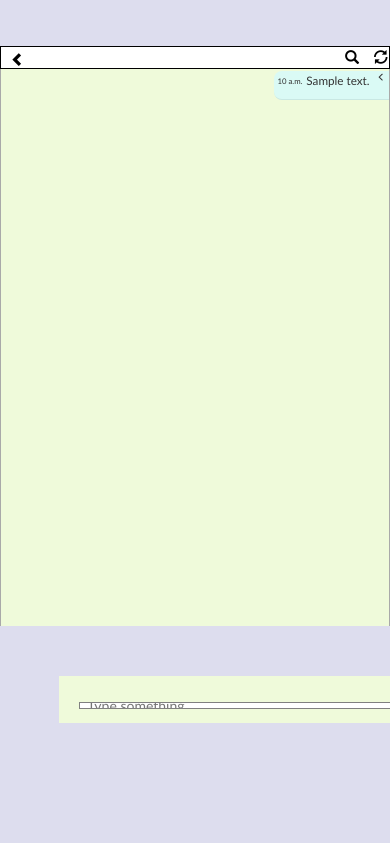
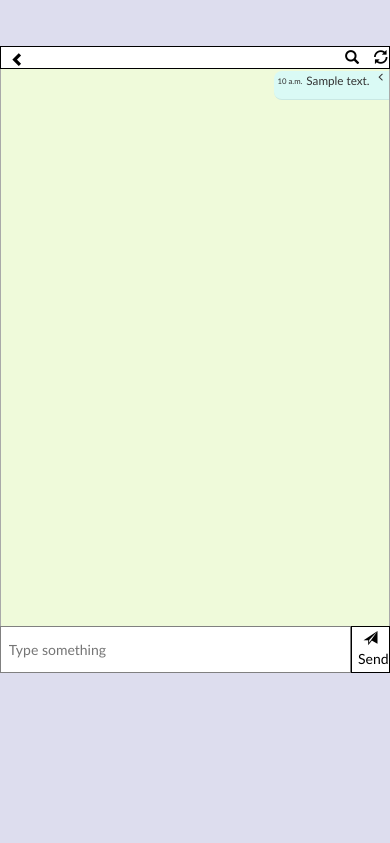
Before and after one commit to vivekkumarbilla/event, a Django app: template depactt/templates/depactt/fullmessages.html in a window 390 px wide; the page is wider, and only the part inside the window is pictured. Shown: the part 48-891 px from the top of that part. Run offline with Django 3.2, Linux system fonts and the light colour scheme; a user stored in the database is signed in; tables that the repository leaves empty hold one stand-in row (values such as "Sample post"); the template is opened without the code that fills it: values that come from a table or form of the project are taken from there, most other values are stand-ins (such as "Sample title", 1, 10 or a date in 2020); some libraries are stand-ins or nearby versions.

Commit message:
initial vivek commit

```diff
--- a/depactt/templates/depactt/fullmessages.html
+++ b/depactt/templates/depactt/fullmessages.html
@@ -829,6 +829,9 @@
 				width: 100vw;
 				height: 12vw;
 				background-color: #EFFADA;
+				margin-top: 0px;
+				margin-left: 0px;
+				padding: 0px;
 			}
 			.under{
 				height: 100%;
```
